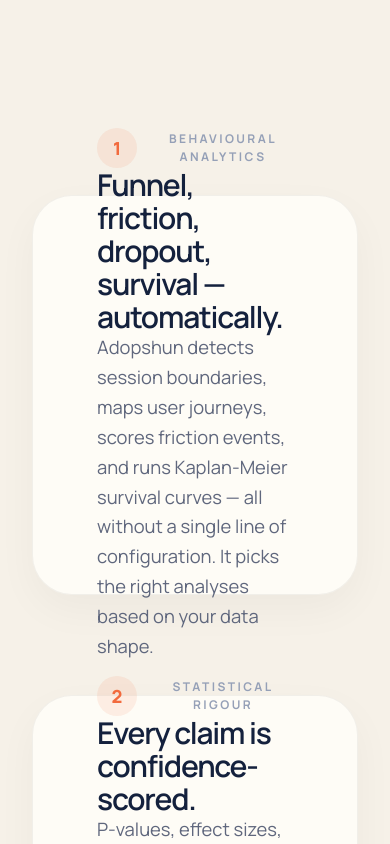
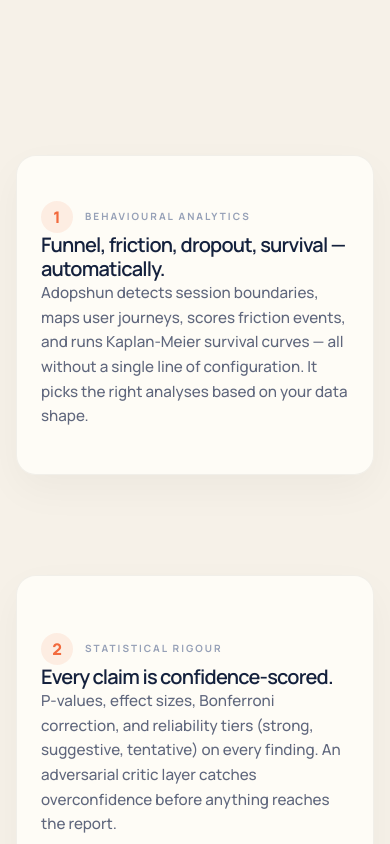
Before and after one commit to winther-s0ldier/landingpage-adp, a React (Vite) app: page / in a window 390 px wide. Shown: the part 6020-6864 px from the top of the page. Built offline with nearby package versions, Linux system fonts and the light colour scheme; no server answers.

Commit message:
Fix mobile scrolling and UI for features stack

```diff
--- a/src/components/Features.jsx
+++ b/src/components/Features.jsx
@@ -50,16 +50,16 @@
                     >
                         {features.map((feature, idx) => (
                             <ScrollStackItem key={feature.title}>
-                                <div className="flex items-center gap-4 mb-6">
-                                    <span className="flex items-center justify-center h-10 w-10 min-w-[2.5rem] rounded-full bg-[#f26a3d]/10 text-[#f26a3d] font-black text-lg">
+                                <div className="flex items-center gap-3 sm:gap-4 mb-4 sm:mb-6">
+                                    <span className="flex items-center justify-center h-8 w-8 sm:h-10 sm:w-10 min-w-[2rem] sm:min-w-[2.5rem] rounded-full bg-[#f26a3d]/10 text-[#f26a3d] font-black text-base sm:text-lg">
                                         {idx + 1}
                                     </span>
-                                    <p className="text-[12px] font-bold uppercase tracking-[0.2em] text-[var(--color-text-3)]">{feature.eyebrow}</p>
+                                    <p className="text-[10px] sm:text-[12px] font-bold uppercase tracking-[0.2em] text-[var(--color-text-3)]">{feature.eyebrow}</p>
                                 </div>
-                                <h3 className="text-3xl sm:text-[2.75rem] font-semibold leading-[1.1] tracking-[-0.04em] text-[var(--color-text-1)] max-w-2xl text-left">
+                                <h3 className="text-xl sm:text-2xl md:text-[2.75rem] font-semibold leading-[1.2] sm:leading-[1.1] tracking-[-0.04em] text-[var(--color-text-1)] max-w-2xl text-left">
                                     {feature.title}
                                 </h3>
-                                <p className="mt-5 text-[1.15rem] leading-relaxed text-[var(--color-text-2)] max-w-2xl text-left">
+                                <p className="mt-3 sm:mt-5 text-[0.95rem] sm:text-[1.15rem] leading-relaxed text-[var(--color-text-2)] max-w-2xl text-left font-medium">
                                     {feature.body}
                                 </p>
                             </ScrollStackItem>
--- a/src/components/ScrollStack.css
+++ b/src/components/ScrollStack.css
@@ -46,6 +46,19 @@
   position: relative;
 }
 
+@media (max-width: 768px) {
+  .scroll-stack-inner {
+    padding: 2vh 1rem 20rem;
+  }
+
+  .scroll-stack-card {
+    height: 320px;
+    padding: 2rem 1.5rem;
+    margin: 15px auto;
+    border-radius: 20px;
+  }
+}
+
 .scroll-stack-end {
   width: 100%;
   height: 1px;
```
